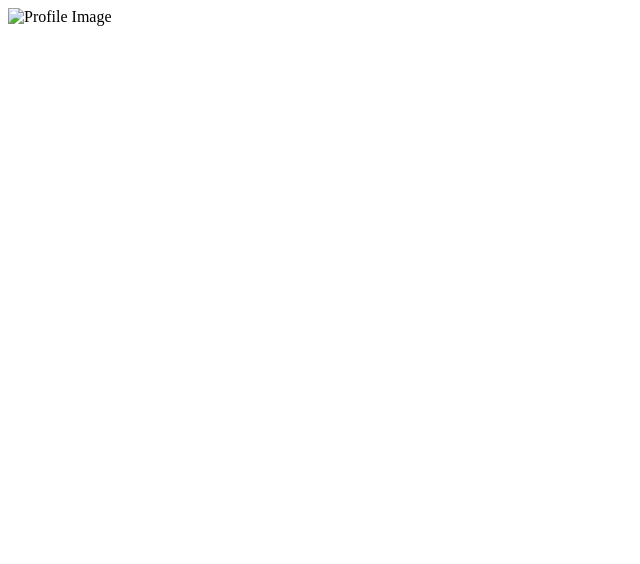
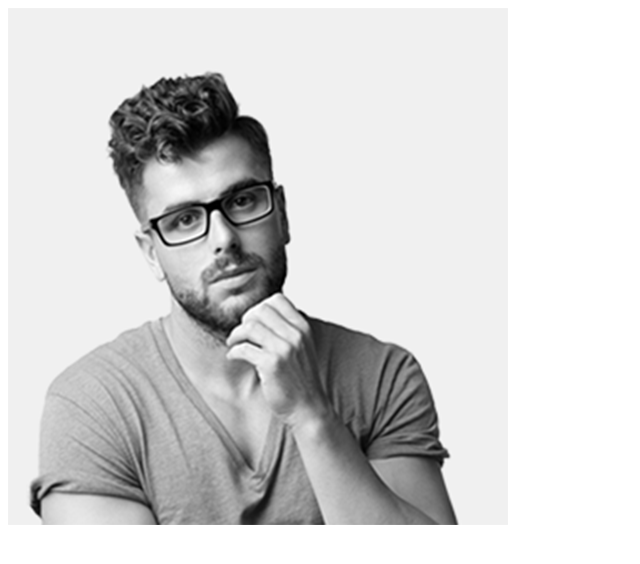
Before and after one commit to mdriazuddindev/html-card-hover, a plain HTML site: page index.html in a window 1280 px wide. Shown: the whole page, without its empty margins (0-640 px from the left). Drawn offline with Linux system fonts and the light colour scheme.

Commit message:
Update index.html

```diff
--- a/index.html
+++ b/index.html
@@ -9,7 +9,7 @@
 </head>
 <body>
   <div class="card">
-    <img src="img/Team-memeber-9.png" alt="Profile Image">
+    <img src="Team-memeber-9.png" alt="Profile Image">
     <div class="card-hover">
       <h2>Name</h2>
       <p>Job Title</p>
```
